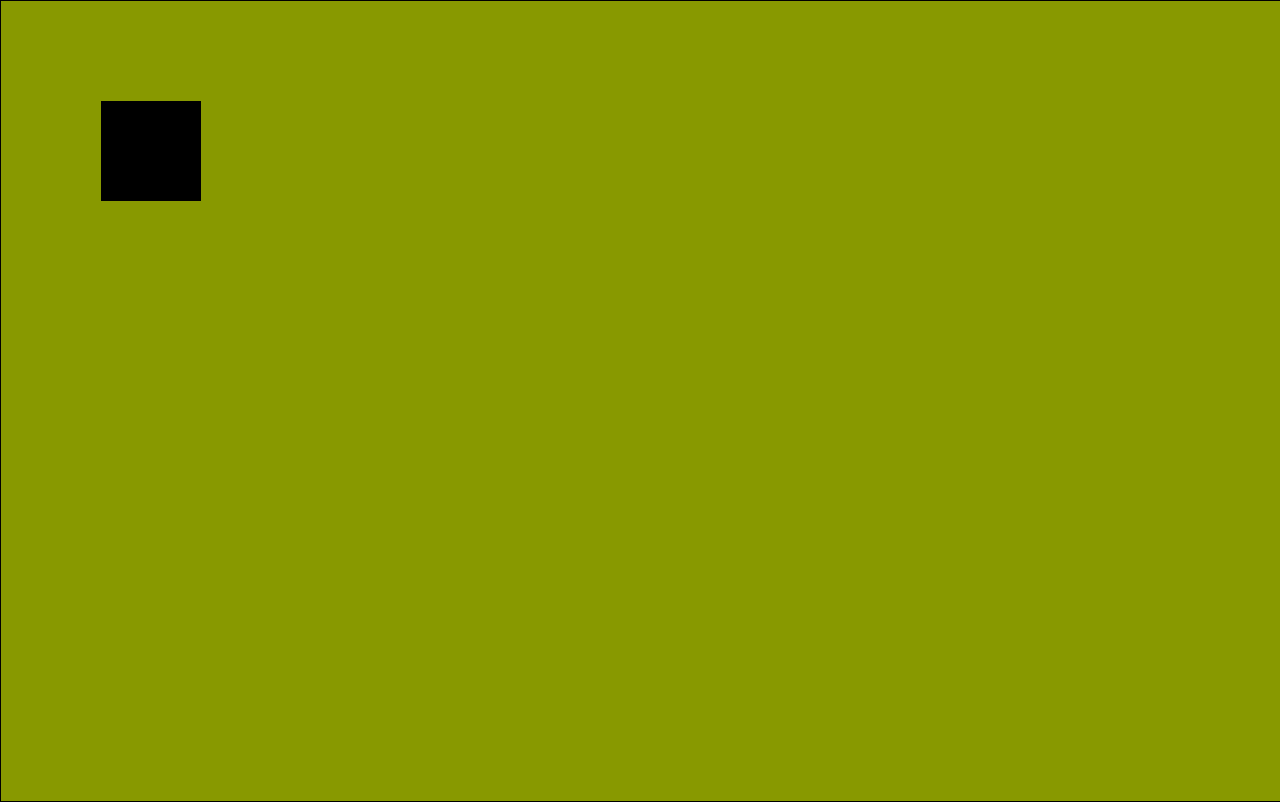
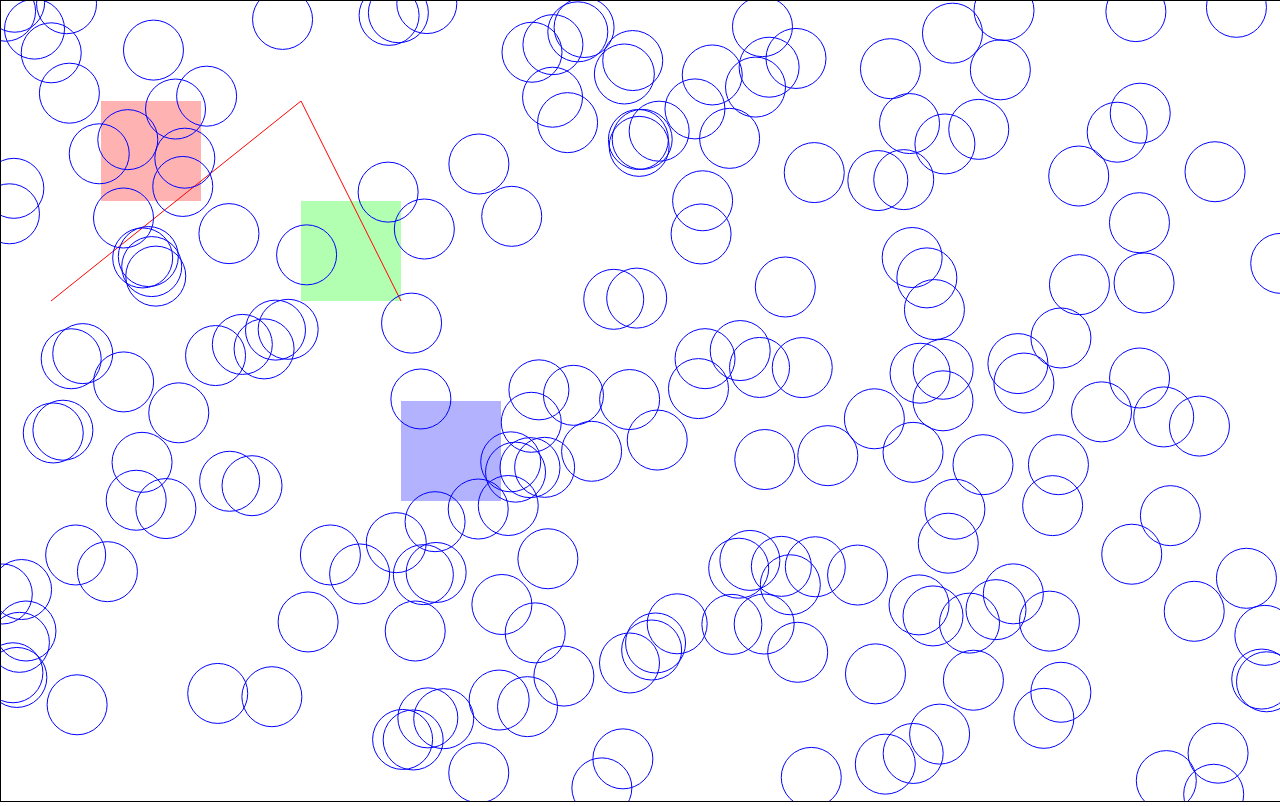
Before and after one commit to Satyum-Singh/HTML5-Canvas, a plain HTML site: page canvas-resize/index.html in a window 1280 px wide. Drawn offline with Linux system fonts and the light colour scheme.

Commit message:
drawing on html5 canvas

```diff
--- a/canvas-resize/canvas.js
+++ b/canvas-resize/canvas.js
@@ -4,5 +4,28 @@
 
 var c = canvas.getContext("2d");
 
+c.fillStyle = "rgba(255, 0, 0, 0.3)";
 c.fillRect(100, 100, 100, 100);
+c.fillStyle = "rgba(0, 0, 255, 0.3)";
+c.fillRect(400, 400, 100, 100);
+c.fillStyle = "rgba(0, 255, 0, 0.3)";
+c.fillRect(300, 200, 100, 100);
 console.log(canvas);
+
+//Line
+c.beginPath();
+c.moveTo(50, 300);
+c.lineTo(300, 100);
+c.lineTo(400, 300);
+c.strokeStyle = "red";
+c.stroke();
+
+// Arc/Circle
+for (var i = 0; i < 200; i++) {
+  var x = Math.random() * window.innerWidth;
+  var y = Math.random() * window.innerHeight;
+  c.beginPath();
+  c.arc(x, y, 30, 0, Math.PI * 2, false);
+  c.strokeStyle = "blue";
+  c.stroke();
+}
--- a/canvas-resize/index.html
+++ b/canvas-resize/index.html
@@ -7,7 +7,7 @@
     <style type="text/css">
       canvas {
         border: 1px solid #000;
-        background: #890;
+        background: #fff;
       }
 
       body {
```
